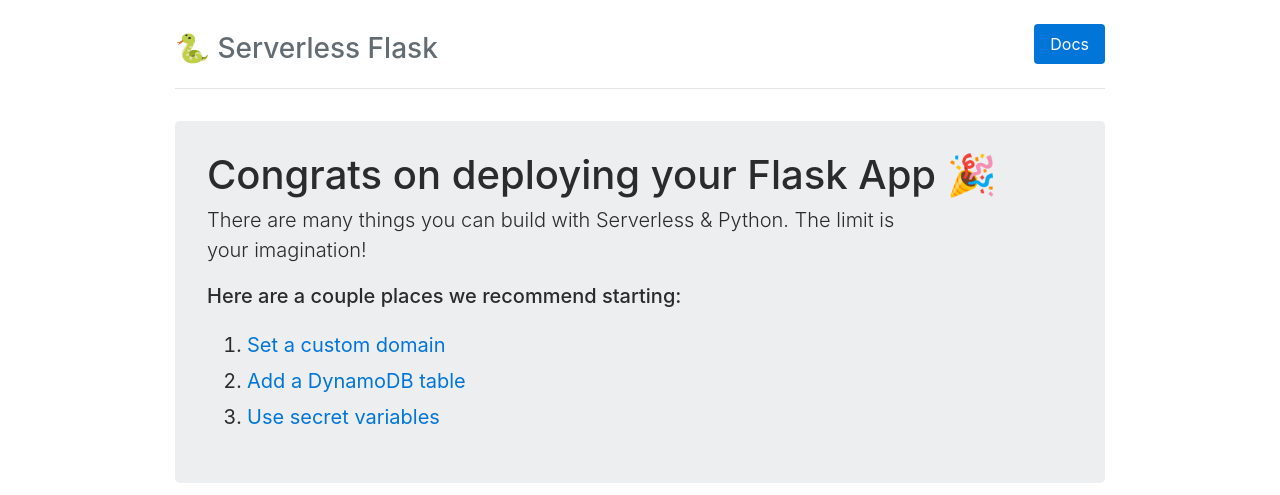
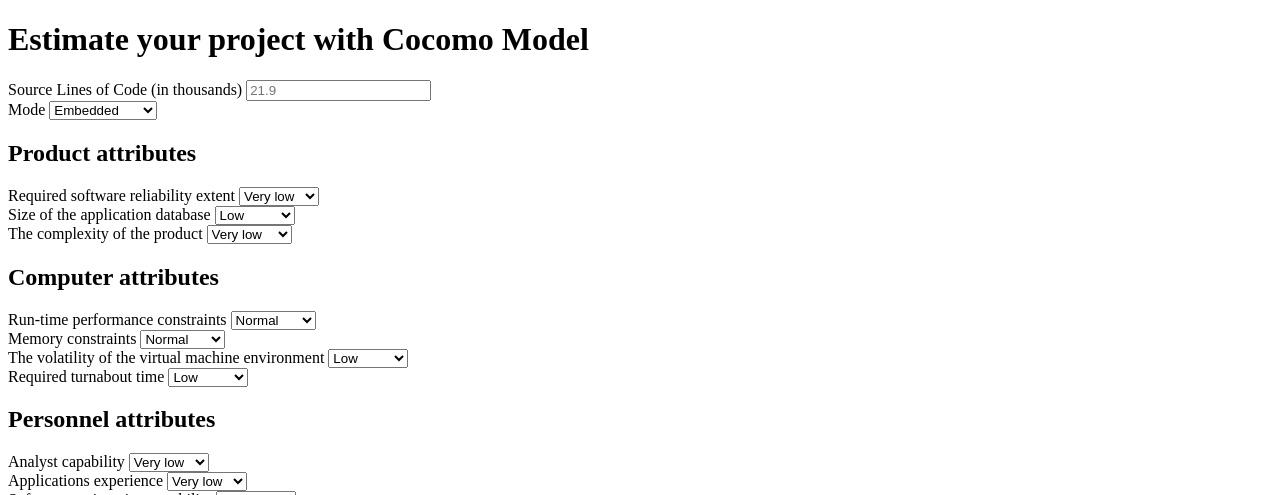
Before and after one commit to hochochoc/software-cost-estimation, a Flask app: page / in a window 1280 px wide. Shown: the top 495 px of the page. Run offline with Flask 2, Linux system fonts and the light colour scheme; some libraries are stand-ins or nearby versions; grey boxes are pictures that could not be loaded.

Commit message:
add cocomo app

```diff
--- a/cocomo-app/app.py
+++ b/cocomo-app/app.py
@@ -1,4 +1,5 @@
-from flask import Flask, render_template
+from flask import Flask, render_template, request
+
 
 app = Flask(__name__)
 
@@ -7,6 +8,41 @@
 def main():
     return render_template("index.html")
 
+@app.route('/estimate')
+def estimate():
+    print("bbbb", request.args['kloc'])
+    ems = {
+        'acap' : [1.46,	1.19, 1.00, 0.86, 0.71],
+        'pcap' : [1.42, 1.17, 1.00, 0.86, 0.70],
+        'aexp' : [1.29, 1.13, 1.00, 0.91, 0.82],
+        'modp' : [1.24, 1.10, 1.00, 0.91, 0.82],
+        'tool' : [1.24,	1.10, 1.00,	0.91, 0.83],
+        'vexp' : [1.21,	1.10, 1.00,	0.90],
+        'lexp' : [1.14,	1.07, 1.00,	0.95],
+        'sced' : [1.23,	1.08, 1.00,	1.04, 1.10],
+        'stor' : [1.00, 1.06, 1.21, 1.56],
+        'data' : [0.94,	1.00, 1.08,	1.16],
+        'time' : [1.00, 1.11, 1.30, 1.66],
+        'turn' : [0.87, 1.00, 1.07, 1.15],
+        'virt' : [0.87, 1.00, 1.15, 1.30],
+        'rely' : [0.75, 0.88, 1.00, 1.15, 1.40],
+        'cplx' : [0.70, 0.85, 1.00, 1.15, 1.30, 1.65]
+    }
+    ksloc_input = float(request.args['kloc'])
+    dev_mode = request.args['mode']
+    eaf = 1.0
+    for em in ems.keys():
+        eaf = eaf*ems[em][int(request.args[em])]
+    if dev_mode == 'embedded':
+        effort = 3.6*(float(ksloc_input)**1.20)*eaf
+        tdev = 2.5*(effort**0.32)
+    elif dev_mode == 'organic':
+        effort = 2.4*(ksloc_input**1.05)
+        tdev = 2.5*(effort**0.38)
+    else:
+        effort = 3.0*(ksloc_input**1.12)
+        tdev = 2.5*(effort**0.35)
+    return render_template('test.html', effort=round(effort, 2), tdev=round(tdev, 2))
 
 if __name__ == "__main__":
     app.run()
--- a/cocomo-app/requirements.txt
+++ b/cocomo-app/requirements.txt
@@ -1 +1,2 @@
 Flask==1.1.2
+gunicorn==20.1.0
--- a/cocomo-app/templates/index.html
+++ b/cocomo-app/templates/index.html
@@ -1,220 +1,155 @@
 <!DOCTYPE html>
 <html lang="en">
-  <head>
-    <meta http-equiv="Content-Type" content="text/html; charset=UTF-8" />
-    <meta
-      name="viewport"
-      content="width=device-width, initial-scale=1, shrink-to-fit=no"
-    />
-    <meta name="description" content="" />
-    <meta name="author" content="" />
-    <link
-      rel="icon"
-      href="https://s3-us-west-2.amazonaws.com/assets.site.serverless.com/logos/favicon.ico"
-    />
-    <title>Serverless Flask App</title>
-    <!-- Bootstrap core CSS -->
-    <link
-      rel="stylesheet"
-      href="https://maxcdn.bootstrapcdn.com/bootstrap/4.0.0-alpha.6/css/bootstrap.min.css"
-      integrity="sha384-rwoIResjU2yc3z8GV/NPeZWAv56rSmLldC3R/AZzGRnGxQQKnKkoFVhFQhNUwEyJ"
-      crossorigin="anonymous"
-    />
-    <!-- Custom styles for this template -->
-    <style type="text/css">
-      body {
-        padding-top: 1.5rem;
-        padding-bottom: 1.5rem;
-      }
-      b,
-      strong {
-        font-weight: 500;
-      }
-      /* Everything but the jumbotron gets side spacing for mobile first views */
-      .header,
-      .marketing,
-      .footer {
-        padding-right: 1rem;
-        padding-left: 1rem;
-      }
-      .jumbotron {
-        padding: 2rem 2rem;
-      }
-      /* Custom page header */
-      .header {
-        padding-bottom: 1rem;
-        border-bottom: 0.05rem solid #e5e5e5;
-      }
-      /* Make the masthead heading the same height as the navigation */
-      .header h3 {
-        margin-top: 0;
-        margin-bottom: 0;
-        line-height: 3rem;
-      }
-      /* Custom page footer */
-      .footer {
-        padding-top: 1.5rem;
-        color: #777;
-        border-top: 0.05rem solid #e5e5e5;
-      }
-      .list li {
-        font-size: 20px;
-        line-height: 36px;
-      }
-      .logo-wrapper {
-        display: flex;
-        align-items: center;
-      }
-      .logo {
-        max-width: 250px;
-      }
-      /* Customize container */
-      @media (min-width: 48em) {
-        .container {
-          max-width: 60rem;
-        }
-      }
-      .container-narrow > hr {
-        margin: 2rem 0;
-      }
-      /* Main marketing message and sign up button */
-      .jumbotron {
-        text-align: left;
-        border-bottom: 0.05rem solid #e5e5e5;
-      }
-      .jumbotron .btn {
-        padding: 0.75rem 1.5rem;
-        font-size: 1.5rem;
-      }
-      /* Supporting marketing content */
-      .marketing {
-        margin: 2rem 0;
-      }
-      .marketing p + h4 {
-        margin-top: 1.5rem;
-      }
-      .lead {
-        max-width: 80%;
-      }
-      /* Responsive: Portrait tablets and up */
-      @media screen and (min-width: 48em) {
-        /* Remove the padding we set earlier */
-        .header,
-        .marketing,
-        .footer {
-          padding-right: 0;
-          padding-left: 0;
-        }
-        /* Space out the masthead */
-        .header {
-          margin-bottom: 2rem;
-        }
-        /* Remove the bottom border on the jumbotron for visual effect */
-        .jumbotron {
-          border-bottom: 0;
-        }
-      }
-      /* Mobile view */
-      @media (max-width: 768px) {
-        .logo-wrapper {
-          display: flex;
-          flex-direction: column;
-        }
-        .logo {
-          margin-top: 10px;
-        }
-        .jumbotron h1 {
-          font-size: 26px;
-        }
-        .jumbotron .lead {
-          font-size: 16px;
-          max-width: 100%;
-        }
-        .header h3 {
-          font-size: 24px;
-        }
-      }
-      .col-lg-6 {
-        padding-left: 0px;
-      }
-    </style>
-  </head>
-  <body style="">
-    <div class="container">
-      <div class="header clearfix">
-        <nav>
-          <ul class="nav nav-pills float-right">
-            <li class="nav-item">
-              <a
-                class="nav-link active"
-                href="https://serverless.com/framework/docs/providers/aws/guide/intro/"
-                >Docs <span class="sr-only">(current)</span></a
-              >
-            </li>
-          </ul>
-        </nav>
-        <h3 class="text-muted">🐍 Serverless Flask</h3>
-      </div>
-      <div class="jumbotron">
-        <h1>Congrats on deploying your Flask App 🎉</h1>
-        <p class="lead">
-          There are many things you can build with Serverless & Python. The
-          limit is your imagination!
-        </p>
-        <p class="lead">
-          <strong>Here are a couple places we recommend starting:</strong>
-        </p>
-        <ol class="list">
-          <li>
-            <a href="https://serverless.com/blog/serverless-api-gateway-domain/"
-              >Set a custom domain</a
-            >
-          </li>
-          <li>
-            <a href="http://blog.rowanudell.com/using-dyanmodb-with-serverless/"
-              >Add a DynamoDB table</a
-            >
-          </li>
-          <li>
-            <a href="https://serverless.com/blog/serverless-secrets-api-keys/"
-              >Use secret variables</a
-            >
-          </li>
-        </ol>
-      </div>
-      <div>
-        <h4 class="logo-wrapper">
-          <span>This project is powered by</span>
-          <img
-            class="logo"
-            src="https://s3-us-west-2.amazonaws.com/assets.site.serverless.com/logos/serverless_logotype_500x91.png"
-          />
-        </h4>
-      </div>
-      <div class="row marketing">
-        <div class="col-lg-6">
-          <h4>Serverless WSGI:</h4>
-          <p>
-            Deploy WSGI apps to AWS Lambda <br /><a
-              href="https://github.com/logandk/serverless-wsgi"
-              >Read More</a
-            >
-          </p>
-        </div>
-        <div class="col-lg-6">
-          <h4>Serverless Python Requirements:</h4>
-          <p>
-            Utility for compiling Python libs with your functions<br /><a
-              href="https://github.com/UnitedIncome/serverless-python-requirements"
-              >Read More</a
-            >
-          </p>
-        </div>
-      </div>
-      <footer class="footer">
-        <p>© Serverless 2020</p>
-      </footer>
-    </div>
-    <!-- /container -->
-  </body>
+<head>
+    <meta charset="UTF-8">
+    <title>Cocomo Model</title>
+</head>
+<body>
+<h1>Estimate your project with Cocomo Model</h1>
+<form action="estimate">
+    <label for="kloc">Source Lines of Code (in thousands)</label>
+    <input type="number" name="kloc" step="0.1" value="" placeholder=21.9 required>
+    <br>
+    <label for="mode">Mode</label>
+    <select name="mode" id="mode">
+      <option value='embedded'>Embedded</option>
+      <option value='organic'>Organic</option>
+      <option value='semidetached'>Semidetached</option>
+    </select>
+    <h2>Product attributes</h2>
+    <label for="rely">Required software reliability extent</label>
+    <select name="rely" id="rely">
+      <option value=0>Very low</option>
+      <option value=1>Low</option>
+      <option value=2>Normal</option>
+      <option value=3>High</option>
+      <option value=4>Very High</option>
+    </select>
+    <br>
+    <label for="data">Size of the application database</label>
+    <select name="data" id="data">
+      <option value=0>Low</option>
+      <option value=1>Normal</option>
+      <option value=2>High</option>
+      <option value=3>Very High</option>
+    </select>
+    <br>
+    <label for="cplx">The complexity of the product</label>
+    <select name="cplx" id="cplx">
+      <option value=0>Very low</option>
+      <option value=1>Low</option>
+      <option value=2>Normal</option>
+      <option value=3>High</option>
+      <option value=4>Very High</option>
+      <option value=5>Extra High</option>
+    </select>
+    <h2>Computer attributes</h2>
+    <label for="time">Run-time performance constraints</label>
+    <select name="time" id="time">
+      <option value=0>Normal</option>
+      <option value=1>High</option>
+      <option value=2>Very High</option>
+      <option value=3>Extra High</option>
+    </select>
+    <br>
+    <label for="stor">Memory constraints</label>
+    <select name="stor" id="stor">
+      <option value=0>Normal</option>
+      <option value=1>High</option>
+      <option value=2>Very High</option>
+      <option value=3>Extra High</option>
+    </select>
+    <br>
+    <label for="virt">The volatility of the virtual machine environment</label>
+    <select name="virt" id="virt">
+      <option value=0>Low</option>
+      <option value=1>Normal</option>
+      <option value=2>High</option>
+      <option value=3>Very High</option>
+    </select>
+    <br>
+    <label for="turn">Required turnabout time</label>
+    <select name="turn" id="turn">
+      <option value=0>Low</option>
+      <option value=1>Normal</option>
+      <option value=2>High</option>
+      <option value=3>Very High</option>
+    </select>
+    <h2>Personnel attributes</h2>
+    <label for="acap">Analyst capability</label>
+    <select name="acap" id="acap">
+      <option value=0>Very low</option>
+      <option value=1>Low</option>
+      <option value=2>Normal</option>
+      <option value=3>High</option>
+      <option value=4>Very High</option>
+    </select>
+    <br>
+    <label for="aexp">Applications experience</label>
+    <select name="aexp" id="aexp">
+      <option value=0>Very low</option>
+      <option value=1>Low</option>
+      <option value=2>Normal</option>
+      <option value=3>High</option>
+      <option value=4>Very High</option>
+    </select>
+    <br>
+    <label for="pcap">Software engineering capability</label>
+    <select name="pcap" id="pcap">
+      <option value=0>Very low</option>
+      <option value=1>Low</option>
+      <option value=2>Normal</option>
+      <option value=3>High</option>
+      <option value=4>Very High</option>
+    </select>
+    <br>
+
+    <label for="vexp">Virtual machine experience</label>
+    <select name="vexp" id="vexp">
+      <option value=0>Very low</option>
+      <option value=1>Low</option>
+      <option value=2>Normal</option>
+      <option value=3>High</option>
+    </select>
+    <br>
+    <label for="lexp">Programming language experience</label>
+    <select name="lexp" id="lexp">
+      <option value=0>Very low</option>
+      <option value=1>Low</option>
+      <option value=2>Normal</option>
+      <option value=3>High</option>
+    </select>
+    <h2>Project attributes</h2>
+    <label for="modp">Application of software engineering methods</label>
+    <select name="modp" id="modp">
+      <option value=0>Very low</option>
+      <option value=1>Low</option>
+      <option value=2>Normal</option>
+      <option value=3>High</option>
+      <option value=4>Very High</option>
+    </select>
+    <br>
+    <label for="tool">Use of software tools</label>
+    <select name="tool" id="tool">
+      <option value=0>Very low</option>
+      <option value=1>Low</option>
+      <option value=2>Normal</option>
+      <option value=3>High</option>
+      <option value=4>Very High</option>
+    </select>
+    <br>
+
+    <label for="sced">Required development schedule</label>
+    <select name="sced" id="sced">
+      <option value=0>Very low</option>
+      <option value=1>Low</option>
+      <option value=2>Normal</option>
+      <option value=3>High</option>
+      <option value=4>Very High</option>
+    </select>
+    <br>
+    <input type="submit" value="Submit">
+</form>
+
+</body>
 </html>
```
Also changed, not shown: cocomo-app/templates/test.html (added, +12 -0 lines), 2 other files.
